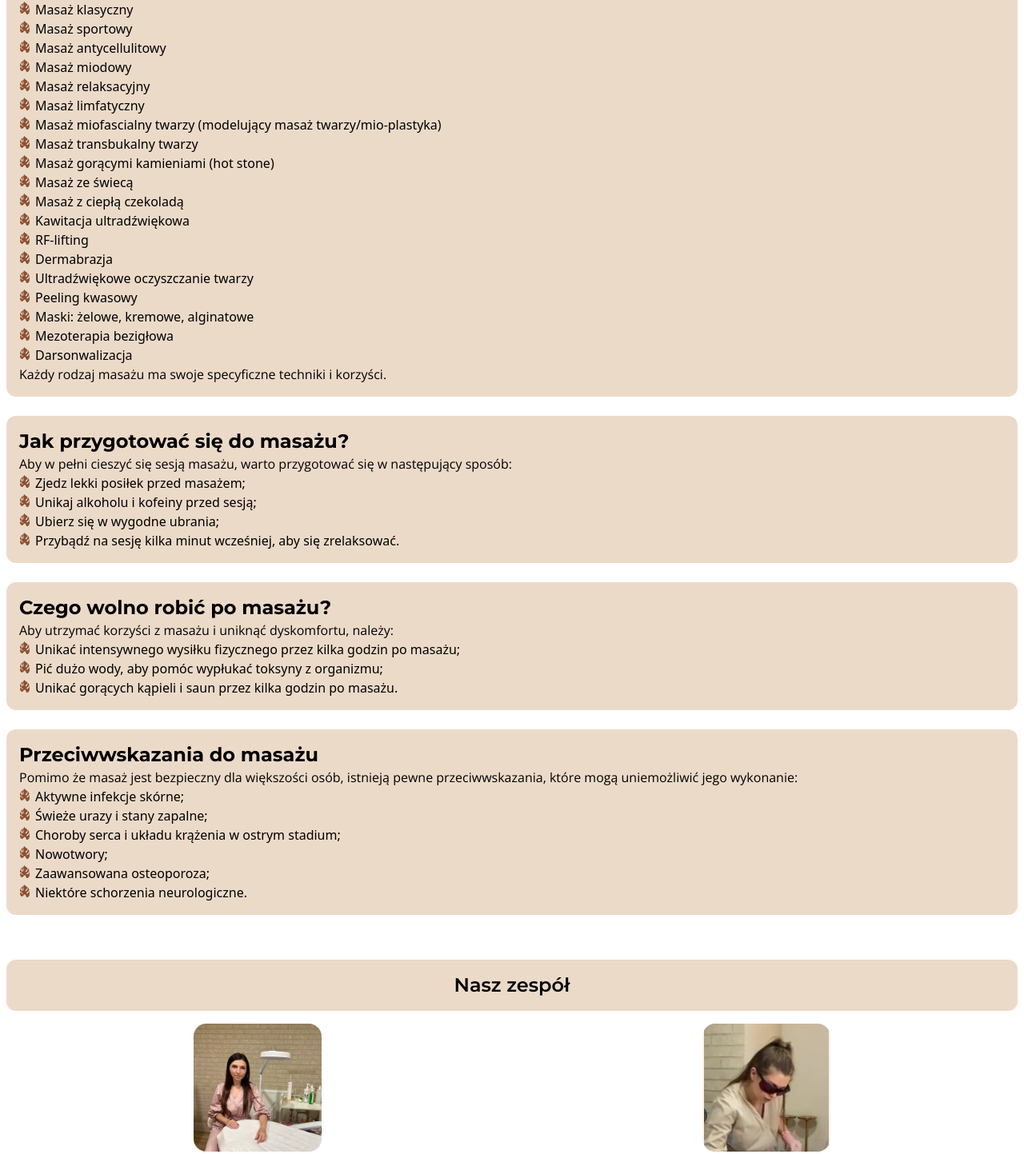
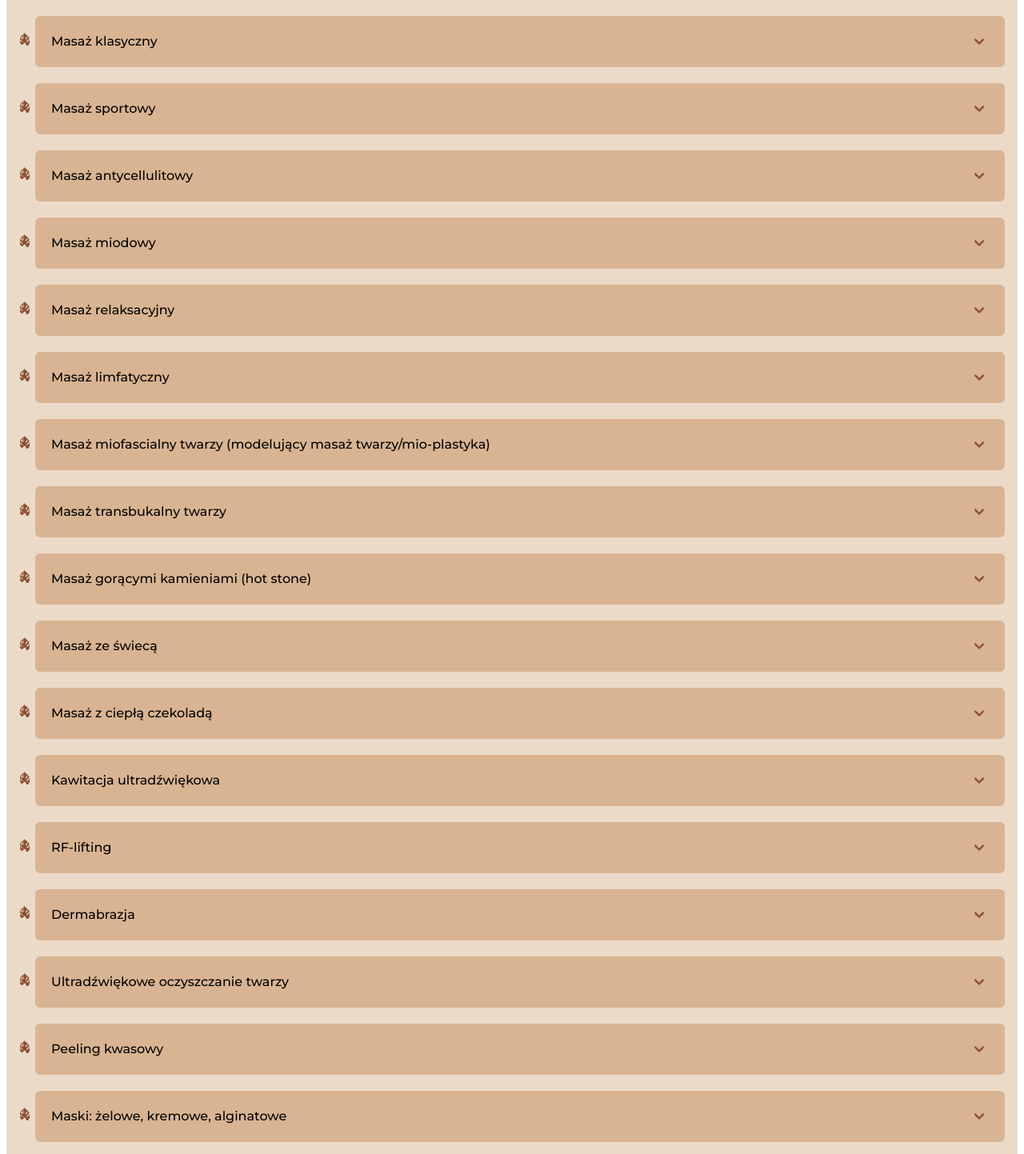
Before and after one commit to maxbezs/zona-laser, a Next.js app: page / in a window 1280 px wide. Shown: the part 5169-6612 px from the top of the page at 80% size. Built offline with nearby package versions, Linux system fonts and the light colour scheme.

Commit message:
accordion

```diff
--- /dev/null
+++ b/app/components/Accordion.jsx
@@ -0,0 +1,68 @@
+"use client";
+import { useState } from "react";
+
+function Accordion({ title, children }) {
+  const [isOpen, setIsOpen] = useState(false);
+
+  return (
+    <div className="m-full my-5">
+      <div>
+        <button
+          id="faq__question"
+          className={` focus:outline-none  flex w-full items-center justify-between first:rounded-t-md last:rounded-b-md py-5 px-5 text-left font-medium  ${
+            isOpen ? "bg-[#B28363] " : "bg-[#D9B493] rounded-b-md "
+          }`}
+          onClick={() => setIsOpen(!isOpen)}
+        >
+          <h4 className=" font-montserrat ">{title}</h4>
+          <span>
+            {isOpen ? (
+              <svg
+                stroke="currentColor"
+                fill="#ECDAC9 "
+                strokeWidth="0"
+                viewBox="0 0 20 20"
+                aria-hidden="true"
+                className="h-6 w-6 shrink-0 rotate-180"
+                height="1em"
+                width="1em"
+                xmlns="http://www.w3.org/2000/svg"
+              >
+                <path
+                  fillRule="evenodd"
+                  d="M5.293 7.293a1 1 0 011.414 0L10 10.586l3.293-3.293a1 1 0 111.414 1.414l-4 4a1 1 0 01-1.414 0l-4-4a1 1 0 010-1.414z"
+                  clipRule="evenodd"
+                ></path>
+              </svg>
+            ) : (
+              <svg
+                stroke="currentColor"
+                fill="#8B5132"
+                strokeWidth="0"
+                viewBox="0 0 20 20"
+                aria-hidden="true"
+                className="h-6 w-6 shrink-0"
+                height="1em"
+                width="1em"
+                xmlns="http://www.w3.org/2000/svg"
+              >
+                <path
+                  fillRule="evenodd"
+                  d="M5.293 7.293a1 1 0 011.414 0L10 10.586l3.293-3.293a1 1 0 111.414 1.414l-4 4a1 1 0 01-1.414 0l-4-4a1 1 0 010-1.414z"
+                  clipRule="evenodd"
+                ></path>
+              </svg>
+            )}
+          </span>
+        </button>
+        <div id="faq__answer" className={` ${isOpen ? "visible" : "hidden"}`}>
+          <div className=" rounded-b-md p-5  bg-[#D9B493] ">
+            <p className="mb-2 font-opensans ">{children}</p>
+          </div>
+        </div>
+      </div>
+    </div>
+  );
+}
+
+export default Accordion;
--- a/app/components/Section.jsx
+++ b/app/components/Section.jsx
@@ -1,4 +1,5 @@
 import H3 from "./H3";
+import Accordion from "./Accordion";
 
 const Section = ({ title, content }) => {
   return (
@@ -11,9 +12,17 @@ const Section = ({ title, content }) => {
           </p>
         ) : (
           <ul key={index} className="list-disc ml-5">
-            {item.list.map((listItem, listIndex) => (
-              <li key={listIndex}>{listItem}</li>
-            ))}
+            {item.list.map((listItem, listIndex) =>
+              typeof listItem === "string" ? (
+                <li key={listIndex}>{listItem}</li>
+              ) : (
+                <li key={listIndex}>
+                  <Accordion title={listItem.title}>
+                    {listItem.content}
+                  </Accordion>
+                </li>
+              )
+            )}
           </ul>
         )
       )}
--- a/app/data.js
+++ b/app/data.js
@@ -169,25 +169,121 @@ export const massageInfo = [
       "Istnieje wiele różnych rodzajów masażu, w tym:",
       {
         list: [
-          "Masaż klasyczny",
-          "Masaż sportowy",
-          "Masaż antycellulitowy",
-          "Masaż miodowy",
-          "Masaż relaksacyjny",
-          "Masaż limfatyczny",
-          "Masaż miofascialny twarzy (modelujący masaż twarzy/mio-plastyka)",
-          "Masaż transbukalny twarzy",
-          "Masaż gorącymi kamieniami (hot stone)",
-          "Masaż ze świecą",
-          "Masaż z ciepłą czekoladą",
-          "Kawitacja ultradźwiękowa",
-          "RF-lifting",
-          "Dermabrazja",
-          "Ultradźwiękowe oczyszczanie twarzy",
-          "Peeling kwasowy",
-          "Maski: żelowe, kremowe, alginatowe",
-          "Mezoterapia bezigłowa",
-          "Darsonwalizacja",
+          {
+            type: "accordion",
+            title: "Masaż klasyczny",
+            content:
+              "Masaż klasyczny obejmuje różne techniki, takie jak głaskanie, ugniatanie i tarcie, które wspomagają relaksację, poprawiają krążenie i redukują napięcie mięśniowe. Jest idealny do redukcji stresu i poprawy ogólnego samopoczucia. Ceny zazwyczaj wahają się od 80 PLN do 150 PLN za sesję trwającą 60 minut.",
+          },
+          {
+            type: "accordion",
+            title: "Masaż sportowy",
+            content:
+              "Przeznaczony dla sportowców i aktywnych osób, masaż sportowy skupia się na zapobieganiu i leczeniu urazów związanych ze sportem, poprawie elastyczności i wzmacnianiu wyników sportowych. Techniki mogą obejmować głęboki masaż tkankowy, rozciąganie i terapię punktów spustowych. Ceny zazwyczaj zaczynają się od 100 PLN do 180 PLN za sesję.",
+          },
+          {
+            type: "accordion",
+            title: "Masaż antycellulitowy",
+            content:
+              "Masaż antycellulitowy koncentruje się na obszarach podatnych na cellulit, stosując energiczne ruchy i specjalistyczne techniki w celu poprawy krążenia, rozkładu depozytów tłuszczowych i wygładzenia tekstury skóry. Ceny zazwyczaj wahają się od 120 PLN do 200 PLN za sesję.",
+          },
+          {
+            type: "accordion",
+            title: "Masaż miodowy",
+            content:
+              "Masaż miodowy polega na aplikacji ciepłego miodu na skórę i wykorzystaniu specjalnej techniki stukania, aby wspierać detoksykację, poprawiać elastyczność skóry i stymulować krążenie. Jest znany z działania relaksującego i odmładzającego. Ceny zazwyczaj zaczynają się od 100 PLN do 160 PLN za sesję.",
+          },
+          {
+            type: "accordion",
+            title: "Masaż relaksacyjny",
+            content:
+              "Masaż relaksacyjny ma na celu odprężenie zarówno ciała, jak i umysłu poprzez delikatne ruchy i rytmiczne techniki. Pomaga w redukcji stresu, wspiera relaksację i poprawia jakość snu. Ceny zazwyczaj wahają się od 80 PLN do 150 PLN za sesję trwającą 60 minut.",
+          },
+          {
+            type: "accordion",
+            title: "Masaż limfatyczny",
+            content:
+              "Masaż limfatyczny wykorzystuje delikatne, rytmiczne ruchy do stymulacji układu limfatycznego, wspomagając detoksykację, redukcję obrzęków (obrzęków) i wzmacniając układ odpornościowy. Ceny zazwyczaj zaczynają się od 120 PLN do 180 PLN za sesję.",
+          },
+          {
+            type: "accordion",
+            title:
+              "Masaż miofascialny twarzy (modelujący masaż twarzy/mio-plastyka)",
+            content:
+              "Ten masażyk miofascialny skupia się na uwolnieniu napięcia mięśni twarzy i tkanek łącznych, poprawiając krążenie, tonus skóry i redukując widoczność zmarszczek. Ceny zazwyczaj wahają się od 100 PLN do 160 PLN za sesję.",
+          },
+          {
+            type: "accordion",
+            title: "Masaż transbukalny twarzy",
+            content:
+              "Transbukalny masażyk twarzy koncentruje się na mięśniach policzkowych wewnątrz jamy ustnej, poprawiając kontur twarzy, redukując opuchliznę i wspomagając drenaż limfatyczny. Ceny zazwyczaj zaczynają się od 120 PLN do 200 PLN za sesję.",
+          },
+          {
+            type: "accordion",
+            title: "Masaż gorącymi kamieniami (hot stone)",
+            content:
+              "Masaż gorącymi kamieniami polega na umieszczaniu podgrzewanych kamieni na ciele i ich użyciu do masażu określonych obszarów. Pomaga w relaksacji mięśni, poprawia krążenie i wspiera głęboką relaksację. Ceny zazwyczaj wahają się od 150 PLN do 250 PLN za sesję.",
+          },
+          {
+            type: "accordion",
+            title: "Masaż ze świecą",
+            content:
+              "Masaż z użyciem świec wykorzystuje ciepły, roztopiony wosk świecy z dodatkiem olejków eterycznych do odżywienia skóry, zapewnienia głębokiej relaksacji i redukcji napięcia mięśniowego. Ceny zazwyczaj zaczynają się od 120 PLN do 180 PLN za sesję.",
+          },
+          {
+            type: "accordion",
+            title: "Masaż z ciepłą czekoladą",
+            content:
+              "Masaż czekoladowy polega na aplikacji ciepłego kremu na bazie czekolady na skórę, który nawilża, odżywia i działa przeciwutleniająco. Jest znany z luksusowych i rozkosznych właściwości. Ceny zazwyczaj wahają się od 130 PLN do 200 PLN za sesję.",
+          },
+          {
+            type: "accordion",
+            title: "Kawitacja ultradźwiękowa",
+            content:
+              "Leczenie kawitacji ultradźwiękowej wykorzystuje niskoczęstotliwościowe fale ultradźwiękowe do rozkładania komórek tłuszczowych, redukcji miejscowych depozytów tłuszczu i poprawy tekstury skóry. Ceny zazwyczaj zaczynają się od 180 PLN do 300 PLN za sesję.",
+          },
+          {
+            type: "accordion",
+            title: "RF-lifting",
+            content:
+              "RF (Radio Frequency) lifting stymuluje produkcję kolagenu i napina skórę za pomocą energii radiowej. Pomaga w redukcji zmarszczek, poprawia elastyczność skóry i wspiera młodszy wygląd. Ceny zazwyczaj wahają się od 200 PLN do 350 PLN za sesję.",
+          },
+          {
+            type: "accordion",
+            title: "Dermabrazja",
+            content:
+              "Dermabrazja polega na złuszczaniu zewnętrznej warstwy skóry w celu poprawy tekstury, leczenia blizn potrądzikowych, redukcji drobnych zmarszczek i promowania gładkiej, promiennej skóry. Ceny zazwyczaj zaczynają się od 150 PLN do 250 PLN za sesję.",
+          },
+          {
+            type: "accordion",
+            title: "Ultradźwiękowe oczyszczanie twarzy",
+            content:
+              "Ultradźwiękowe oczyszczanie twarzy wykorzystuje fale ultradźwiękowe do głębokiego oczyszczania porów, usuwania zanieczyszczeń oraz poprawy nawilżenia i tekstury skóry. Ceny zazwyczaj wahają się od 100 PLN do 180 PLN za sesję.",
+          },
+          {
+            type: "accordion",
+            title: "Peeling kwasowy",
+            content:
+              "Peelingi kwasowe stosują różne rodzaje kwasów (np. kwas glikolowy, salicylowy) do złuszczania skóry, leczenia trądziku, redukcji przebarwień oraz poprawy gładkości skóry. Ceny zazwyczaj zaczynają się od 120 PLN do 200 PLN za sesję.",
+          },
+          {
+            type: "accordion",
+            title: "Maski: żelowe, kremowe, alginatowe",
+            content:
+              "Maski żelowe, kremowe i alginiatowe są aplikowane na twarz w celu nawilżenia, odżywienia i rozwiązania konkretnych problemów skórnych, takich jak suchość, trądzik czy starzenie się skóry. Ceny zazwyczaj wahają się od 80 PLN do 150 PLN za sesję.",
+          },
+          {
+            type: "accordion",
+            title: "Mezoterapia bezigłowa",
+            content:
+              "Mezoterapia bezigłowa dostarcza aktywne składniki (np. witaminy, przeciwutleniacze) do skóry za pomocą elektroporacji lub technologii ultradźwiękowej, poprawiając nawilżenie, elastyczność i blask skóry. Ceny zazwyczaj zaczynają się od 200 PLN do 350 PLN za sesję.",
+          },
+          {
+            type: "accordion",
+            title: "Darsonwalizacja",
+            content:
+              "Darsonwalizacja polega na stosowaniu wysokoczęstotliwościowych prądów elektrycznych do stymululacji krążenia, poprawy natlenienia skóry oraz leczenia trądziku i stanów zapalnych. Ceny zazwyczaj wahają się od 100 PLN do 180 PLN za sesję.",
+          },
         ],
       },
       "Każdy rodzaj masażu ma swoje specyficzne techniki i korzyści.",
```
